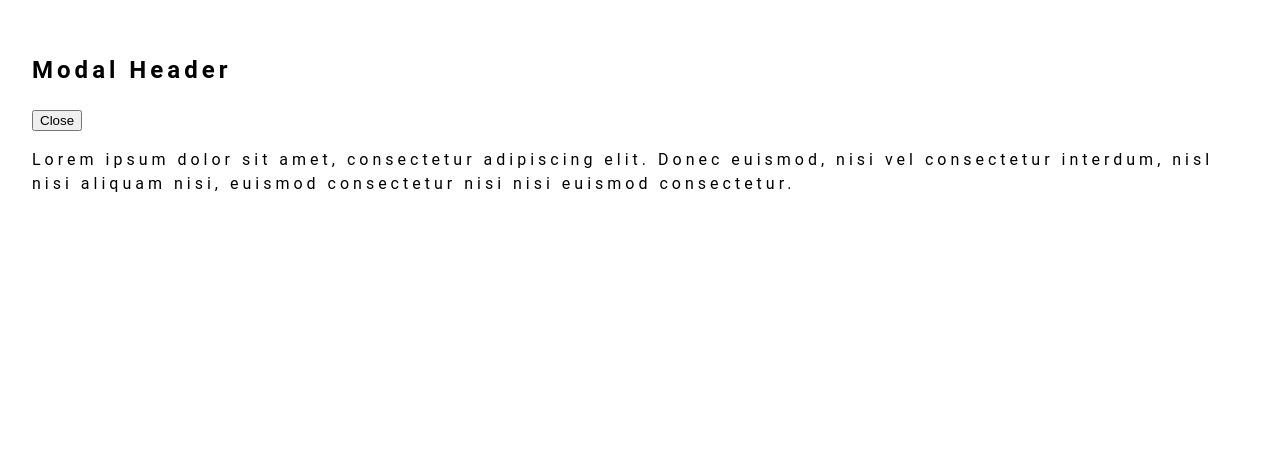
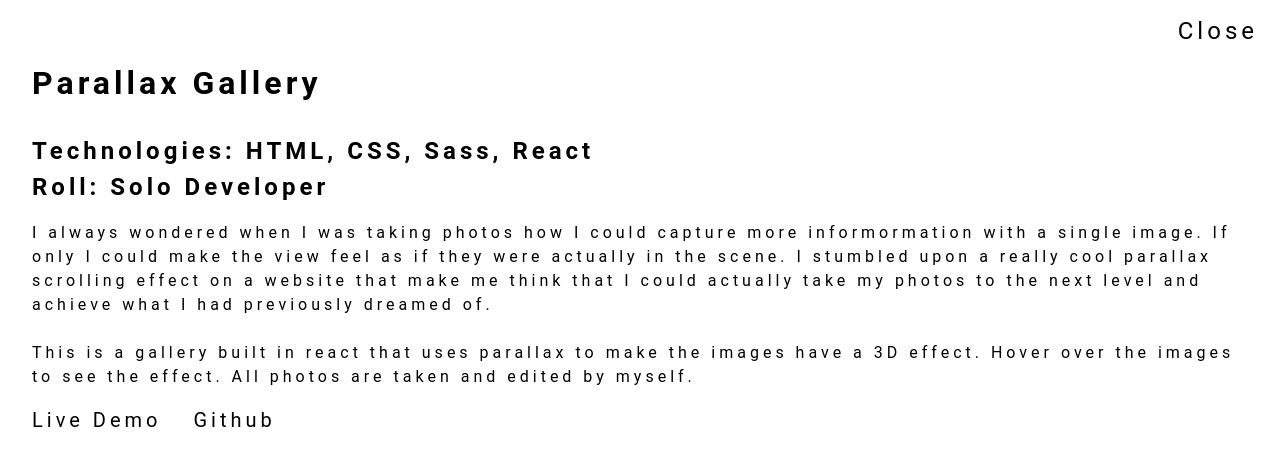
Before and after one commit to WillYazdani/react-portfolio, a React (Create React App) app: page / in a window 1280 px wide. Both pictures are taken after a click on the button 640 px from the left and 170 px from the top of the page. Shown: the top 466 px of the page. Built offline with nearby package versions, Linux system fonts and the light colour scheme.

Commit message:
styles added to modal

```diff
--- a/src/components/CSS/home.css
+++ b/src/components/CSS/home.css
@@ -148,10 +148,36 @@ h3 {
 
 .modal-title {
   color: black;
+  font-size: 2rem;
+}
+
+.tech {
+  color: black;
+  font-size: 1.5rem;
 }
 
 .modal-body {
   color: black;
+}
+
+.modal-close {
+  position: absolute;
+  top: 1rem;
+  right: 1rem;
+  font-size: 1.5rem;
+  color: black;
+  cursor: pointer;
+  font-family: Roboto, "Helvetica Neue", sans-serif;
+  border: 0;
+  background: none;
+  letter-spacing: 0.25rem;
+}
+
+.project-links {
+  color: black;
+  font-size: 1.25rem;
+  text-decoration: none;
+  padding-right: 2rem;
 }
 
 .contact-wrapper {
--- a/src/components/CSS/home.scss
+++ b/src/components/CSS/home.scss
@@ -157,10 +157,36 @@ h3 {
 
 .modal-title {
     color: black;
+    font-size: 2rem;
+}
+
+.tech {
+    color: black;
+    font-size: 1.5rem;
 }
 
 .modal-body {
     color: black;
+}
+
+.modal-close {
+    position: absolute;
+    top: 1rem;
+    right: 1rem;
+    font-size: 1.5rem;
+    color: black;
+    cursor: pointer;
+    font-family: Roboto, "Helvetica Neue", sans-serif;
+    border: 0;
+    background: none;
+    letter-spacing: .25rem;
+}
+
+.project-links {
+    color:black;
+    font-size: 1.25rem;
+    text-decoration: none;
+    padding-right: 2rem;
 }
 
 //CONTACT
--- a/src/components/elements/modal.js
+++ b/src/components/elements/modal.js
@@ -10,9 +10,8 @@ export default function Modal({handleClose}){
             exit={{x: "100vw"}}
             transition={{duration: 0.5}}
         >
-            <motion.div className="modal-content">
-                    <h2 className='modal-title'>Modal Header</h2>
             <motion.button
+                className="modal-close"
                 whileHover={{
                     scale: 1.05,
                     transition: {
@@ -34,13 +33,20 @@ export default function Modal({handleClose}){
             >
                 Close
             </motion.button>
+            <motion.div className="modal-content">
+                    <h2 className='modal-title'>Parallax Gallery</h2>
+                    <h3 className='tech'>
+                        Technologies: HTML, CSS, Sass, React<br/>
+                        Roll: Solo Developer
+                    </h3>
                 <motion.div className="modal-body">
                     <p>
-                        Lorem ipsum dolor sit amet, consectetur adipiscing elit.
-                        Donec euismod, nisi vel consectetur interdum, nisl nisi
-                        aliquam nisi, euismod consectetur nisi nisi euismod
-                        consectetur.
+                        I always wondered when I was taking photos how I could capture more informormation with a single image. If only I could make the view feel as if they were actually in the scene. I stumbled upon a really cool parallax scrolling effect on a website that make me think that I could actually take my photos to the next level and achieve what I had previously dreamed of.
+                        <br/><br/>
+                        This is a gallery built in react that uses parallax to make the images have a 3D effect. Hover over the images to see the effect. All photos are taken and edited by myself.
                     </p>
+                    <a className='project-links' href='https://github.com/WillYazdani'>Live Demo</a>
+                    <a className='project-links' href='https://github.com/WillYazdani'>Github</a>
                 </motion.div>
             </motion.div>
         </motion.div>
--- a/src/components/pages/Home.js
+++ b/src/components/pages/Home.js
@@ -39,7 +39,9 @@ export default function Home() {
 
                 <section className='projects'>
 
-                <AnimatePresence
+                    {/* MODALS */}
+
+                    <AnimatePresence
                         initial={false}
                         exitBeforeEnter={true}
                         onExitComplete={() => null}
@@ -49,7 +51,7 @@ export default function Home() {
 
                     <div className='projects-container'>
 
-                    <h3>02.Projects</h3>
+                        <h3>02.Projects</h3>
 
                         <motion.button
                             className = "project-button"
```
Also changed, not shown: src/components/assets/right.svg, 1 other file (tests, documents, lock files or other folders). Lines whose indentation alone changed are shown as unchanged.
